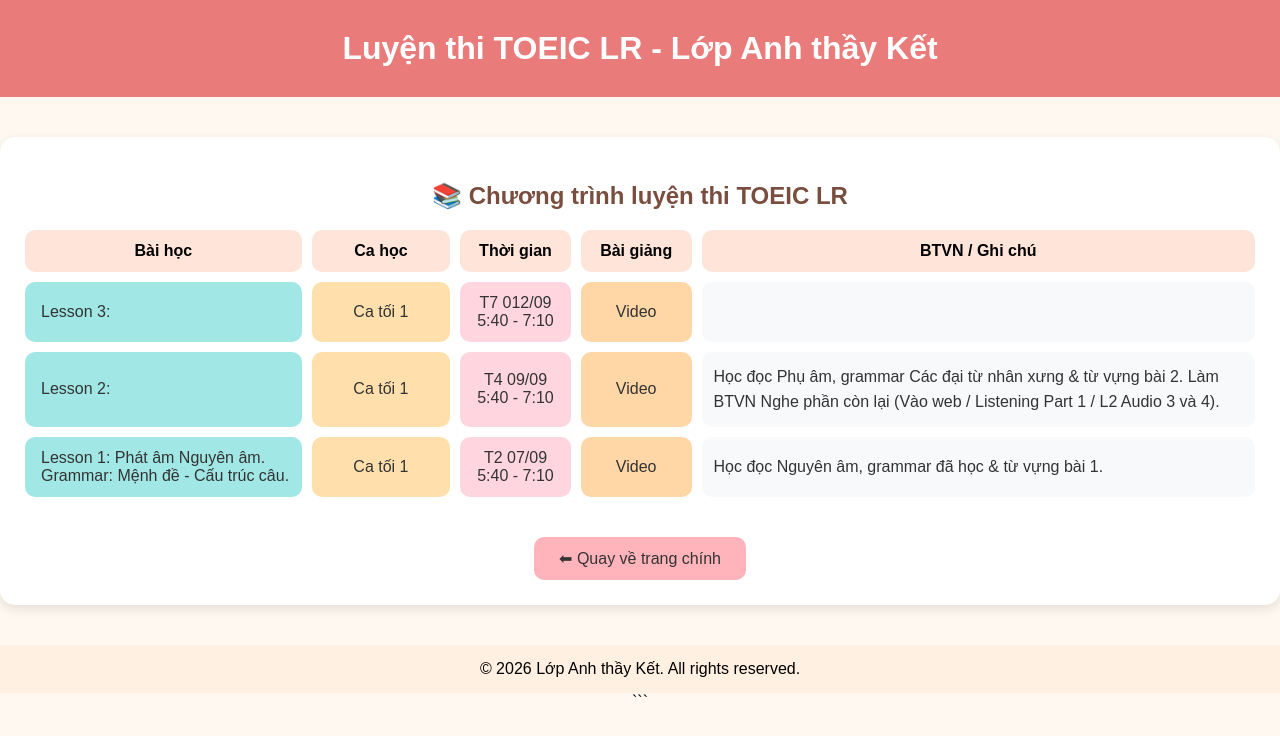
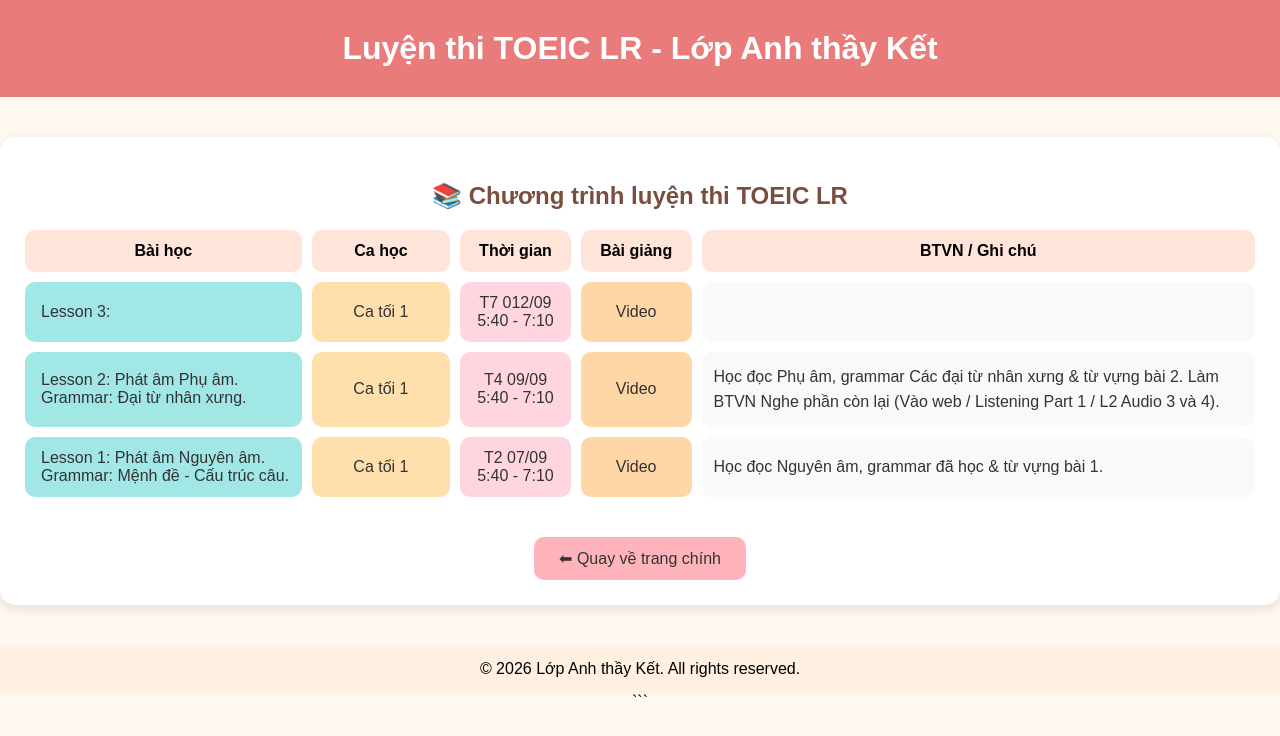
Before and after one commit to ketng91/khoatoeicLR, a plain HTML site: page index.html in a window 1280 px wide. Drawn offline with Linux system fonts and the light colour scheme.

Commit message:
Add files via upload

```diff
--- a/index.html
+++ b/index.html
@@ -172,7 +172,7 @@ const lessons = [
 },
 
 {
-    lesson:"Lesson 2: ",
+    lesson:"Lesson 2: Phát âm Phụ âm. Grammar: Đại từ nhân xưng.",
     lessonLink:"",
     session:"Ca tối 1",
     time:"T4 09/09<br>5:40 - 7:10",
```
